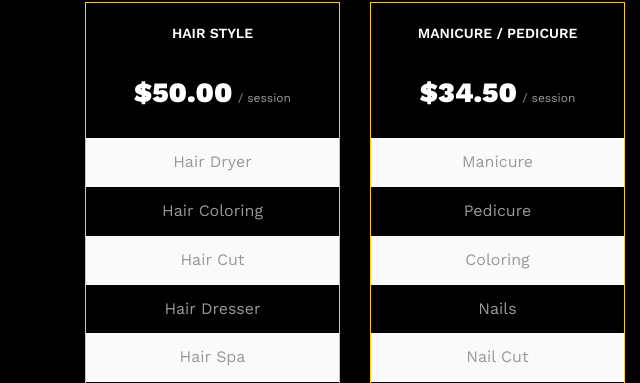
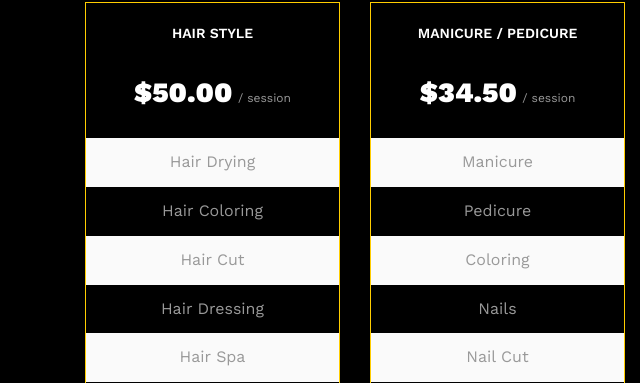
Before and after one commit to thereal-osas/hairdot, a plain HTML site: page index.html in a window 1280 px wide. Shown: the part 4257-4640 px from the top of the page, 0-640 px from the left. Drawn offline with nearby package versions, Linux system fonts and the light colour scheme; some packages are replaced by stand-ins of ours; no server answers; files whose address does not match are found by name; a web font is replaced by a local one.

Commit message:
Update index.html

```diff
--- a/index.html
+++ b/index.html
@@ -275,10 +275,10 @@
 	        			<p><span class="price">$50.00</span> <span class="per">/ session</span></p>
 	        		</div>
         			<ul>
-        				<li>Hair Dryer</li>
+        				<li>Hair Drying</li>
 						<li>Hair Coloring</li>
 						<li>Hair Cut</li>
-						<li>Hair Dresser</li>
+						<li>Hair Dressing</li>
 						<li>Hair Spa</li>
         			</ul>
         			<p class="button text-center"><a href="#" class="btn btn-primary px-4 py-3">Get Offer</a></p>
```
